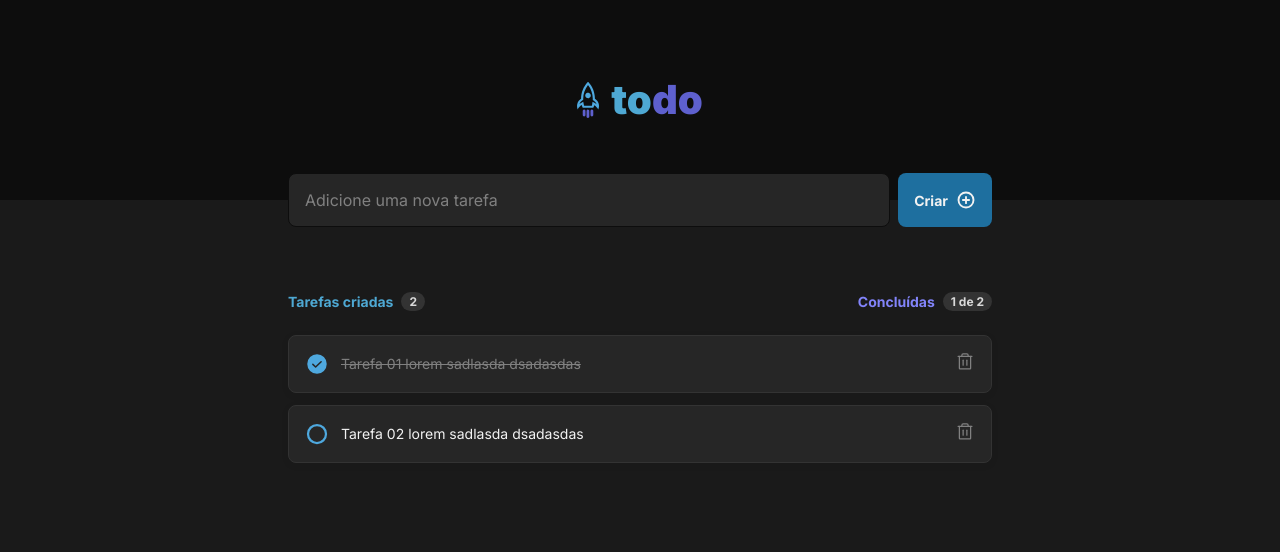
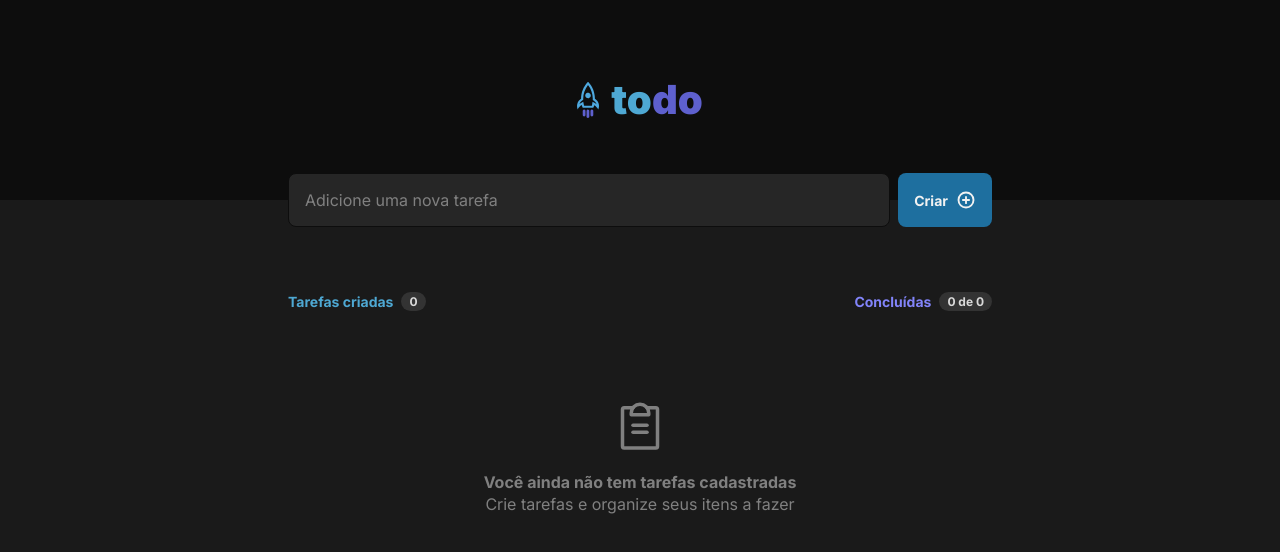
Before and after one commit to Victtor-777/Todo_List, a React (Vite) app: page / in a window 1280 px wide. Shown: the top 552 px of the page. Built offline with nearby package versions, Linux system fonts and the light colour scheme.

Commit message:
Add estilo quando não tiver tarefas

```diff
--- a/src/App.tsx
+++ b/src/App.tsx
@@ -10,18 +10,7 @@ export interface ITask {
 }
 
 function App() {
-  const [tasks, setTasks] = useState<ITask[]>([
-    {
-      id: "01",
-      description: "Tarefa 01 lorem sadlasda dsadasdas",
-      isCompleted: true,
-    },
-    {
-      id: "02",
-      description: "Tarefa 02 lorem sadlasda dsadasdas",
-      isCompleted: false,
-    },
-  ]);
+  const [tasks, setTasks] = useState<ITask[]>([]);
 
   function addTask(taskDescription: string) {
     setTasks([
--- a/src/Components/Tasks/index.tsx
+++ b/src/Components/Tasks/index.tsx
@@ -1,3 +1,4 @@
+import { ClipboardText } from "phosphor-react";
 import { ITask } from "../../App";
 import { Task } from "../Task";
 import styles from "./tasks.module.css";
@@ -37,6 +38,14 @@ export function Tasks({ tasks, onDelete, onChecked }: PropsTasks) {
             task={task}
           />
         ))}
+
+        {tasks.length <= 0 && (
+          <section className={styles.tasks_void}>
+            <ClipboardText size={56} />
+            <span>Você ainda não tem tarefas cadastradas </span>
+            <p>Crie tarefas e organize seus itens a fazer</p>
+          </section>
+        )}
       </section>
     </div>
   );
--- a/src/Components/Tasks/tasks.module.css
+++ b/src/Components/Tasks/tasks.module.css
@@ -48,3 +48,25 @@
   flex-direction: column;
   gap: 0.75rem;
 }
+
+.tasks_void {
+  display: flex;
+  flex-direction: column;
+  align-items: center;
+  margin: 4rem 0;
+  color: var(--gray-300);
+}
+
+.tasks_void svg {
+  margin-bottom: 1rem;
+}
+
+.tasks_void span {
+  font-weight: 700;
+  line-height: 140%;
+}
+
+.tasks_void p {
+  font-weight: 400;
+  line-height: 140%;
+}
```
